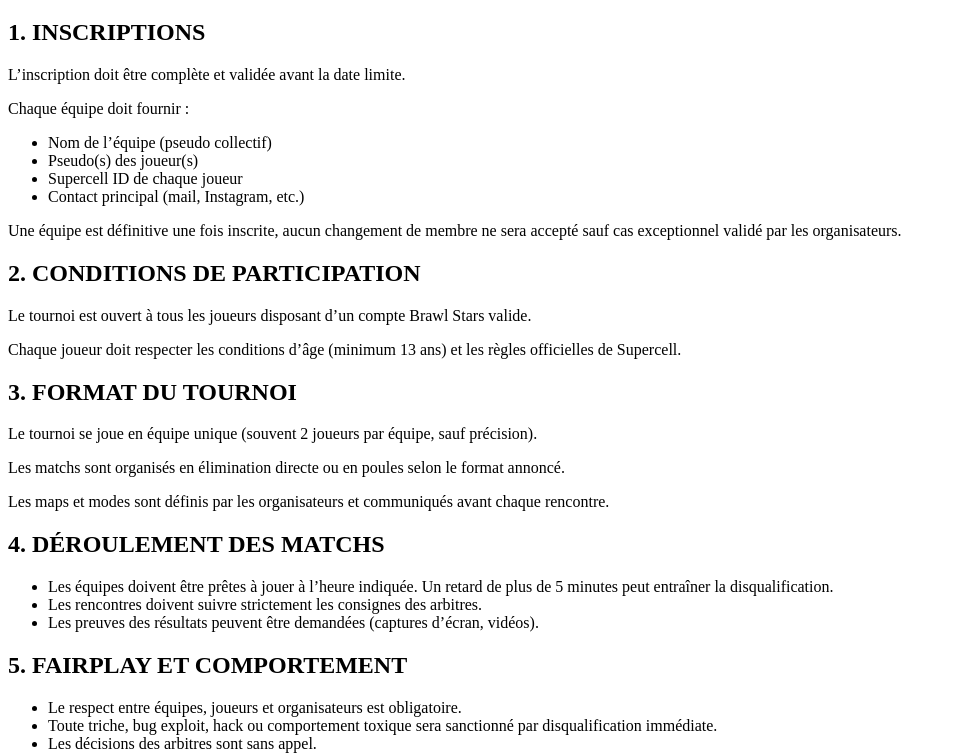
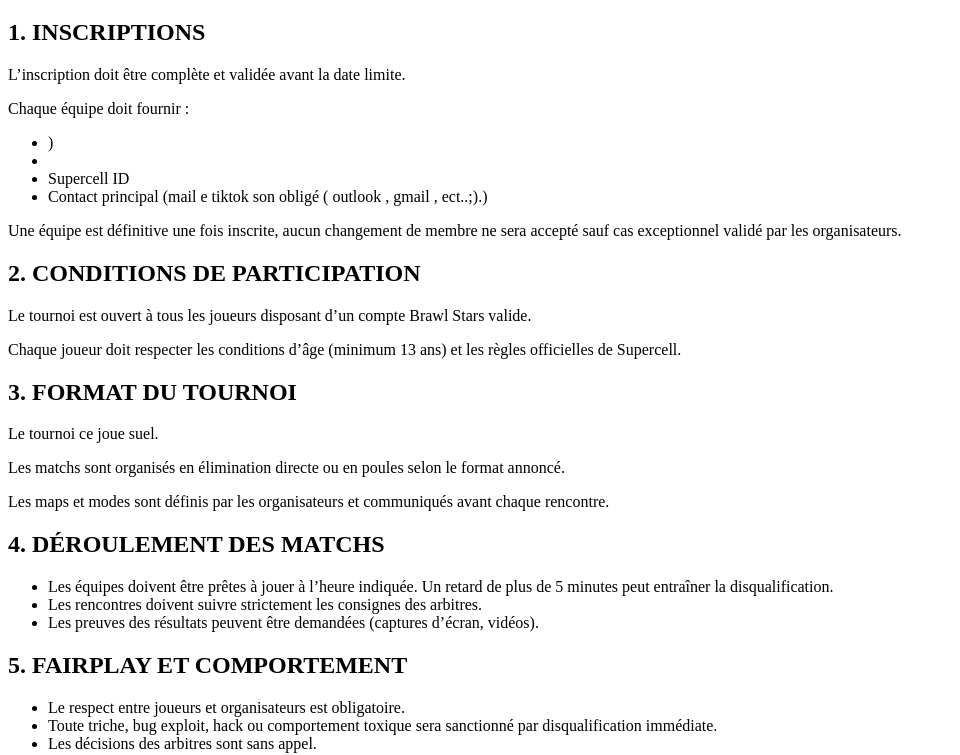
Before and after one commit to laddmtz/reglement-ycecup, a plain HTML site: page index.html in a window 1280 px wide. Shown: the part 61-816 px from the top of the page, without its empty margins (0-960 px from the left). Drawn offline with Linux system fonts and the light colour scheme.

Commit message:
index.html

```diff
--- a/index.html
+++ b/index.html
@@ -12,10 +12,10 @@
   <p>L’inscription doit être complète et validée avant la date limite.</p>
   <p>Chaque équipe doit fournir :</p>
   <ul>
-    <li>Nom de l’équipe (pseudo collectif)</li>
-    <li>Pseudo(s) des joueur(s)</li>
-    <li>Supercell ID de chaque joueur</li>
-    <li>Contact principal (mail, Instagram, etc.)</li>
+    <li>)</li>
+    <li></li>
+    <li>Supercell ID </li>
+    <li>Contact principal (mail e tiktok son obligé ( outlook , gmail , ect..;).)</li>
   </ul>
   <p>Une équipe est définitive une fois inscrite, aucun changement de membre ne sera accepté sauf cas exceptionnel validé par les organisateurs.</p>
 
@@ -24,7 +24,7 @@
   <p>Chaque joueur doit respecter les conditions d’âge (minimum 13 ans) et les règles officielles de Supercell.</p>
 
   <h2>3. FORMAT DU TOURNOI</h2>
-  <p>Le tournoi se joue en équipe unique (souvent 2 joueurs par équipe, sauf précision).</p>
+  <p>Le tournoi ce joue suel.</p>
   <p>Les matchs sont organisés en élimination directe ou en poules selon le format annoncé.</p>
   <p>Les maps et modes sont définis par les organisateurs et communiqués avant chaque rencontre.</p>
 
@@ -37,7 +37,7 @@
 
   <h2>5. FAIRPLAY ET COMPORTEMENT</h2>
   <ul>
-    <li>Le respect entre équipes, joueurs et organisateurs est obligatoire.</li>
+    <li>Le respect entre joueurs et organisateurs est obligatoire.</li>
     <li>Toute triche, bug exploit, hack ou comportement toxique sera sanctionné par disqualification immédiate.</li>
     <li>Les décisions des arbitres sont sans appel.</li>
   </ul>
```
